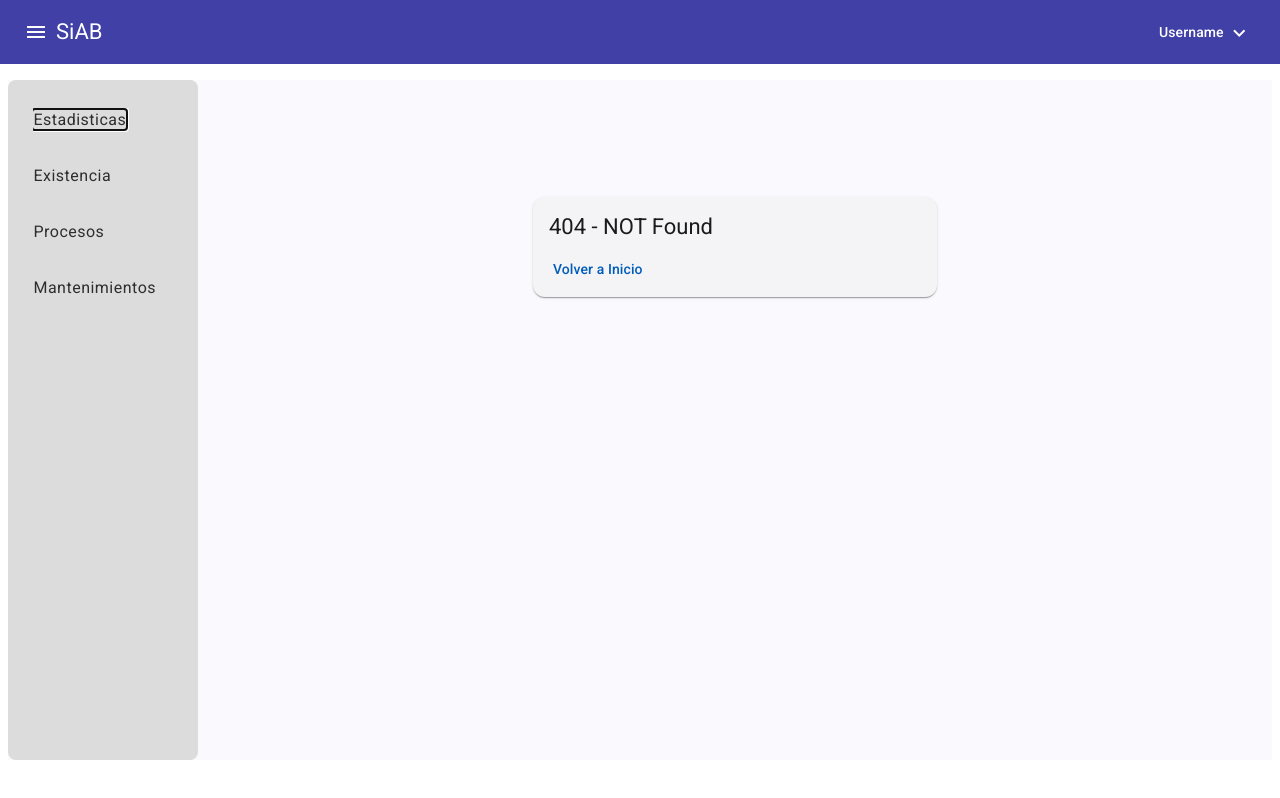
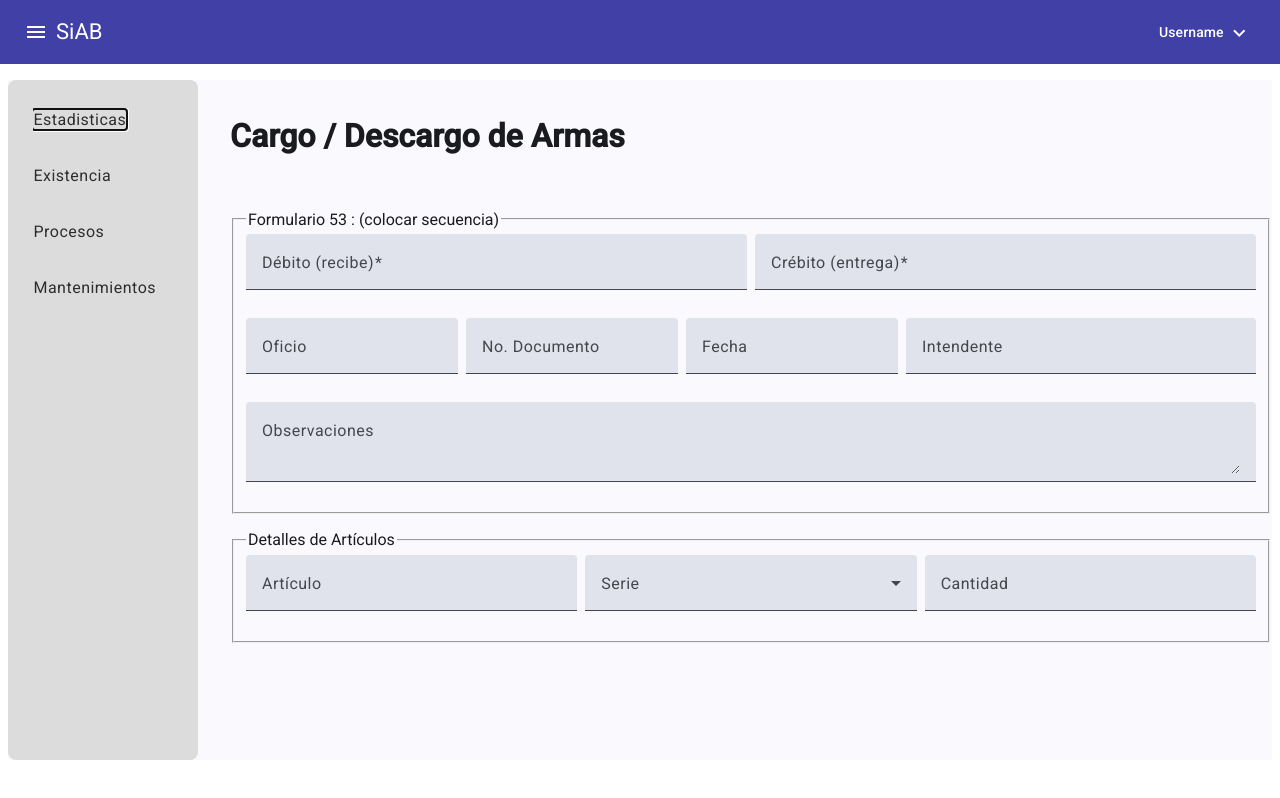
Before and after one commit to Adrian-DG/SiAB-web, an Angular app: page /procesos/cargo-descargo in a window 1280 px wide. Before the commit this address led to /404. Built offline with nearby package versions, Linux system fonts and the light colour scheme.

Commit message:
formulario cargo/descargo in progress...

```diff
--- a/src/app/Shared/Models/inamed-entity.model.ts
+++ b/src/app/Shared/Models/inamed-entity.model.ts
@@ -1,4 +1,4 @@
 export interface INamedEntity {
 	id: number;
-	name: string;
+	nombre: string;
 }
--- a/src/app/app.component.ts
+++ b/src/app/app.component.ts
@@ -29,7 +29,7 @@ export class AppComponent {
 	modules: IUrlOption[] = [
 		{ url: 'link', name: 'Estadisticas', icon: 'chevron_right' },
 		{ url: 'existencia', name: 'Existencia', icon: 'chevron_right' },
-		{ url: 'link', name: 'Procesos', icon: 'chevron_right' },
+		{ url: 'procesos', name: 'Procesos', icon: 'chevron_right' },
 		{
 			url: 'mantenimientos',
 			name: 'Mantenimientos',
--- a/src/app/app.routes.ts
+++ b/src/app/app.routes.ts
@@ -1,6 +1,13 @@
 import { Routes } from '@angular/router';
 
 export const routes: Routes = [
+	{
+		path: 'procesos',
+		loadChildren: () =>
+			import('./modules/procesos/procesos.routes').then(
+				(m) => m.procesosRoutes
+			),
+	},
 	{
 		path: 'existencia',
 		loadChildren: () =>
--- /dev/null
+++ b/src/app/modules/procesos/pages/cargo-descargo/cargo-descargo.page.component.html
@@ -0,0 +1,123 @@
+<div class="container">
+	<h1>Cargo / Descargo de Armas</h1>
+	<mat-divider></mat-divider>
+
+	<!-- Formulario 53 -->
+
+	<fieldset>
+		<legend>Formulario 53 : (colocar secuencia)</legend>
+		<div class="column">
+			<div class="row">
+				<mat-form-field class="input">
+					<mat-label>Débito (recibe)</mat-label>
+					<input
+						type="text"
+						placeholder="Pick one"
+						matInput
+						[formControl]="debitoControl"
+						[matAutocomplete]="auto"
+					/>
+					<mat-autocomplete
+						autoActiveFirstOption
+						#auto="matAutocomplete"
+					>
+						@for (item of debitosList(); track item.id) {
+						<mat-option [value]="item">{{
+							item.nombre
+						}}</mat-option>
+						}
+					</mat-autocomplete>
+				</mat-form-field>
+
+				<mat-form-field class="input">
+					<mat-label>Crébito (entrega)</mat-label>
+					<input
+						type="text"
+						placeholder="Pick one"
+						matInput
+						[formControl]="debitoControl"
+						[matAutocomplete]="auto"
+					/>
+					<mat-autocomplete
+						autoActiveFirstOption
+						#auto="matAutocomplete"
+					>
+						@for (item of creditosList(); track item.id) {
+						<mat-option [value]="item">{{
+							item.nombre
+						}}</mat-option>
+						}
+					</mat-autocomplete>
+				</mat-form-field>
+			</div>
+			<div class="row">
+				<div class="row">
+					<mat-form-field class="input">
+						<mat-label>Oficio</mat-label>
+						<input matInput type="text" />
+					</mat-form-field>
+					<mat-form-field class="input">
+						<mat-label>No. Documento</mat-label>
+						<input matInput type="text" />
+					</mat-form-field>
+					<mat-form-field class="input">
+						<mat-label>Fecha</mat-label>
+						<input matInput type="text" />
+					</mat-form-field>
+				</div>
+				<mat-form-field class="input">
+					<mat-label>Intendente</mat-label>
+					<input matInput type="text" [readonly]="true" />
+				</mat-form-field>
+			</div>
+			<mat-form-field style="width: 100%">
+				<mat-label>Observaciones</mat-label>
+				<textarea matInput type="text"></textarea>
+			</mat-form-field>
+		</div>
+	</fieldset>
+
+	<!-- Detalles de articulos -->
+
+	<fieldset>
+		<legend>Detalles de Artículos</legend>
+		<div class="column">
+			<div class="row">
+				<mat-form-field class="input">
+					<mat-label>Artículo</mat-label>
+					<input
+						type="text"
+						placeholder="Pick one"
+						matInput
+						[formControl]="articuloControl"
+						[matAutocomplete]="auto"
+					/>
+					<mat-autocomplete
+						autoActiveFirstOption
+						#auto="matAutocomplete"
+					>
+						@for (item of articulosList(); track item.id) {
+						<mat-option [value]="item">{{
+							item.nombre
+						}}</mat-option>
+						}
+					</mat-autocomplete>
+				</mat-form-field>
+
+				<mat-form-field class="input">
+					<mat-label>Serie</mat-label>
+					<mat-select>
+						<mat-option value="1">1</mat-option>
+						<mat-option value="2">2</mat-option>
+						<mat-option value="3">3</mat-option>
+					</mat-select>
+				</mat-form-field>
+
+				<mat-form-field class="input">
+					<mat-label>Cantidad</mat-label>
+					<input matInput type="number" />
+				</mat-form-field>
+			</div>
+		</div>
+	</fieldset>
+</div>
--- /dev/null
+++ b/src/app/modules/procesos/pages/cargo-descargo/cargo-descargo.page.component.scss
@@ -0,0 +1,36 @@
+:host {
+	display: block;
+}
+
+.container {
+	width: 100%;
+	display: flex;
+	flex-direction: column;
+	justify-content: flex-start;
+	align-items: flex-start;
+	gap: 1rem;
+	fieldset {
+		width: 100%;
+		height: auto;
+		.column {
+			width: 100%;
+			display: flex;
+			flex-direction: column;
+			justify-content: flex-start;
+			align-items: flex-start;
+			gap: 0.5rem;
+			.row {
+				width: 100%;
+				display: flex;
+				flex-direction: row;
+				justify-content: flex-start;
+				align-items: center;
+				gap: 0.5rem;
+				.input {
+					width: 100%;
+					flex-grow: 1;
+				}
+			}
+		}
+	}
+}
--- /dev/null
+++ b/src/app/modules/procesos/pages/cargo-descargo/cargo-descargo.page.component.ts
@@ -0,0 +1,64 @@
+import {
+	AfterViewInit,
+	ChangeDetectionStrategy,
+	Component,
+	signal,
+} from '@angular/core';
+import {
+	FormControl,
+	FormGroup,
+	ReactiveFormsModule,
+	Validators,
+} from '@angular/forms';
+import { MatAutocompleteModule } from '@angular/material/autocomplete';
+import { MatDividerModule } from '@angular/material/divider';
+import { MatFormFieldModule } from '@angular/material/form-field';
+import { MatInputModule } from '@angular/material/input';
+import { MatSelectModule } from '@angular/material/select';
+import { INamedEntity } from '../../../../Shared/Models/inamed-entity.model';
+
+@Component({
+	selector: 'app-cargo-descargo.page',
+	standalone: true,
+	imports: [
+		MatDividerModule,
+		MatFormFieldModule,
+		MatInputModule,
+		MatSelectModule,
+		MatAutocompleteModule,
+		ReactiveFormsModule,
+	],
+	templateUrl: './cargo-descargo.page.component.html',
+	styleUrl: './cargo-descargo.page.component.scss',
+	changeDetection: ChangeDetectionStrategy.OnPush,
+})
+export class CargoDescargoPageComponent implements AfterViewInit {
+	debitoControl = new FormControl('', Validators.required);
+	creditosControl = new FormControl('', Validators.required);
+	articuloControl = new FormControl('');
+
+	cargoDescargoForm = new FormGroup({
+		debito: this.debitoControl,
+		creditos: this.creditosControl,
+	});
+
+	debitosList = signal<INamedEntity[]>([]);
+	creditosList = signal<INamedEntity[]>([]);
+	articulosList = signal<INamedEntity[]>([]);
+
+	constructor() {}
+
+	ngAfterViewInit(): void {
+		// TODO: Implementar busqueda de debitos y creditos
+
+		this.debitoControl.valueChanges.subscribe((value) => {
+			console.log(value);
+		});
+
+		this.creditosControl.valueChanges.subscribe((value) => {
+			console.log(value);
+		});
+
+		this.articuloControl.valueChanges.subscribe((value) => {});
+	}
+}
--- /dev/null
+++ b/src/app/modules/procesos/procesos.routes.ts
@@ -0,0 +1,16 @@
+import { Routes } from '@angular/router';
+
+export const procesosRoutes: Routes = [
+	{
+		path: 'cargo-descargo',
+		loadComponent: () =>
+			import('./pages/cargo-descargo/cargo-descargo.page.component').then(
+				(m) => m.CargoDescargoPageComponent
+			),
+	},
+	{
+		path: '',
+		pathMatch: 'full',
+		redirectTo: 'cargo-descargo',
+	},
+];
```
